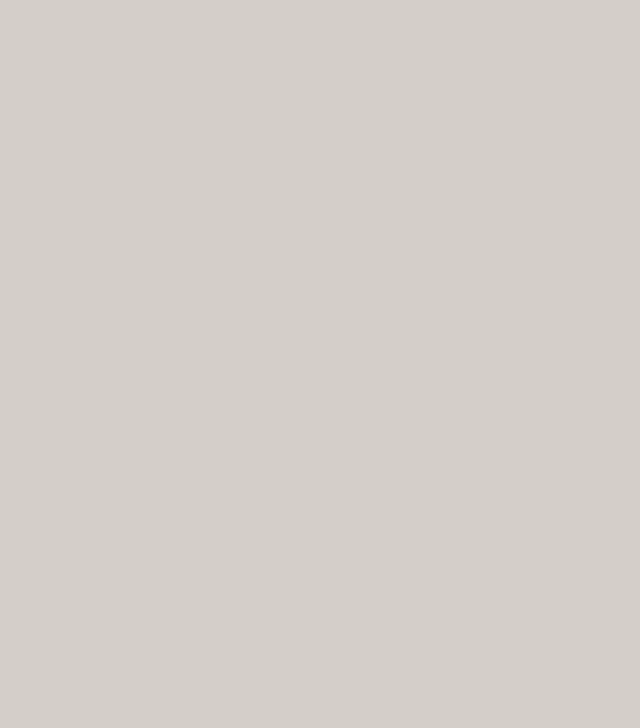
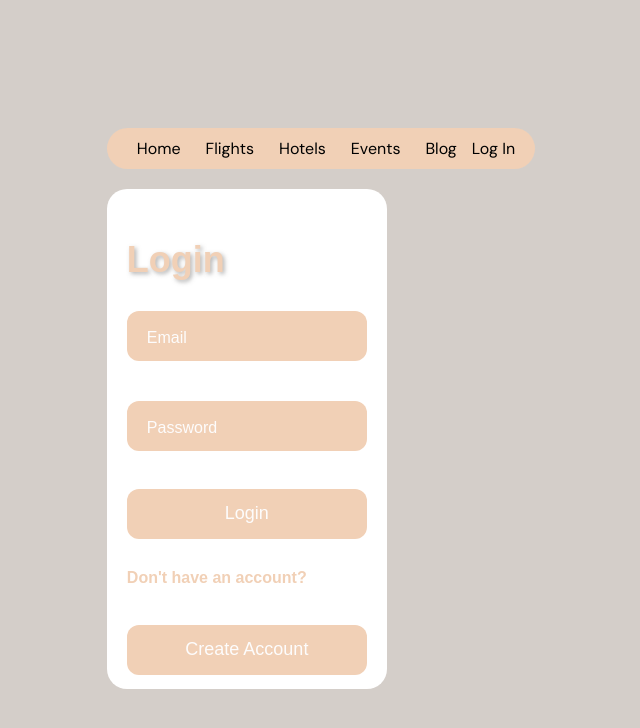
Before and after one commit to CSC-648-SFSU/csc648-fa23-04-Team06, a React (Create React App) app in the folder application/destigo-app/client/: page /login in a window 1280 px wide. Before the commit this address had no page. Shown: the top 728 px of the page, without its empty margins (319-959 px from the left). Built offline with nearby package versions, Linux system fonts and the light colour scheme.

Commit message:
login and navbar updated

```diff
--- a/application/destigo-app/client/src/App.js
+++ b/application/destigo-app/client/src/App.js
@@ -1,6 +1,7 @@
 import { BrowserRouter, Routes, Route } from "react-router-dom"
 import HomePage from "./pages/index"
 import Signup from "./pages/signup"
+import Login from "./pages/login"
 
 
 export default function App(){
@@ -11,6 +12,7 @@ export default function App(){
         <Route index element={<HomePage/>}/>
         <Route path="/home" element={<HomePage/>}/>
         <Route path="/signup" element={<Signup/>}/>
+        <Route path="/login" element={<Login/>}/>
       </Routes>
       </BrowserRouter>
     </div>
--- a/application/destigo-app/client/src/components/navbar/navbar.js
+++ b/application/destigo-app/client/src/components/navbar/navbar.js
@@ -12,7 +12,7 @@ function Navbar() {
         <a href="/">Blog</a>
       </div>
       <div className="right-link">
-        <a href="/">Log In</a>
+        <a href="/login">Log In</a>
       </div>
     </nav>
   );
--- /dev/null
+++ b/application/destigo-app/client/src/pages/login.js
@@ -0,0 +1,83 @@
+import React, { useState } from "react";
+import axios from "axios";
+import { useNavigate } from "react-router-dom";
+import Navbar from '../components/navbar/navbar.js';
+import "../styles/signup.css";
+
+const Login = () => {
+    const [loginData, setLoginData] = useState({
+        email: "",
+        password: ""
+    });
+
+    const navigate = useNavigate();
+
+    const handleChange = ({ target: { name, value } }) => {
+        setLoginData(prev => ({ ...prev, [name]: value }));
+    };
+
+    const handleSubmit = async (e) => {
+        e.preventDefault();
+        try {
+            const url = "http://localhost:3000/login";
+            const { data: res } = await axios.post(url, loginData);
+
+            console.log(res.message);
+
+            if (res.success) {
+                navigate("/dashboard");
+            } else {
+                console.error("Login failed:", res.message);
+            }
+        } catch (error) {
+            console.error("Login error:", error);
+        }
+    };
+
+    const goToSignup = () => {
+        navigate("/signup");
+    };
+
+    return (
+        <div>
+            <Navbar />
+            <div className="form login">
+                <div className="title">Login</div>
+                <form onSubmit={handleSubmit}>
+                    <div className="input-container ic2">
+                        <input
+                            id="email"
+                            className="input"
+                            type="email"
+                            name="email"
+                            value={loginData.email}
+                            onChange={handleChange}
+                            placeholder=" "
+                        />
+                        <div className="cut cut-short"></div>
+                        <label htmlFor="email" className="placeholder">Email</label>
+                    </div>
+                    <div className="input-container ic1">
+                        <input
+                            id="password"
+                            className="input"
+                            type="password"
+                            name="password"
+                            value={loginData.password}
+                            onChange={handleChange}
+                            placeholder=" "
+                        />
+                        <div className="cut"></div>
+                        <label htmlFor="password" className="placeholder">Password</label>
+                    </div>
+                    <button type="submit" className="submit">Login</button>
+                </form>
+                <div className="subtitle">Don't have an account?</div>
+                <button type="submit" className="submit" onClick={goToSignup}>Create Account</button>
+
+            </div>
+        </div>
+    );
+}
+
+export default Login;
--- a/application/destigo-app/client/src/styles/signup.css
+++ b/application/destigo-app/client/src/styles/signup.css
@@ -16,6 +16,11 @@ body {
     width: 320px;
   }
 
+  .form.login {
+    height: 500px;
+    width: 280px;
+  }
+
   .title {
     color: #F1D0B6;
     font-family: sans-serif;
@@ -23,6 +28,14 @@ body {
     font-weight: 600;
     margin-top: 30px;
     text-shadow: 2px 2px 4px rgba(108, 108, 108, 0.5);
+  }
+
+  .subtitle {
+    color: #F1D0B6;
+    font-family: sans-serif;
+    font-size: 16px;
+    font-weight: 600;
+    margin-top: 30px;
   }
 
   .input-container {
```
Also changed, not shown: application/destigo-app/client/src/pages/signup.js (indentation only).
